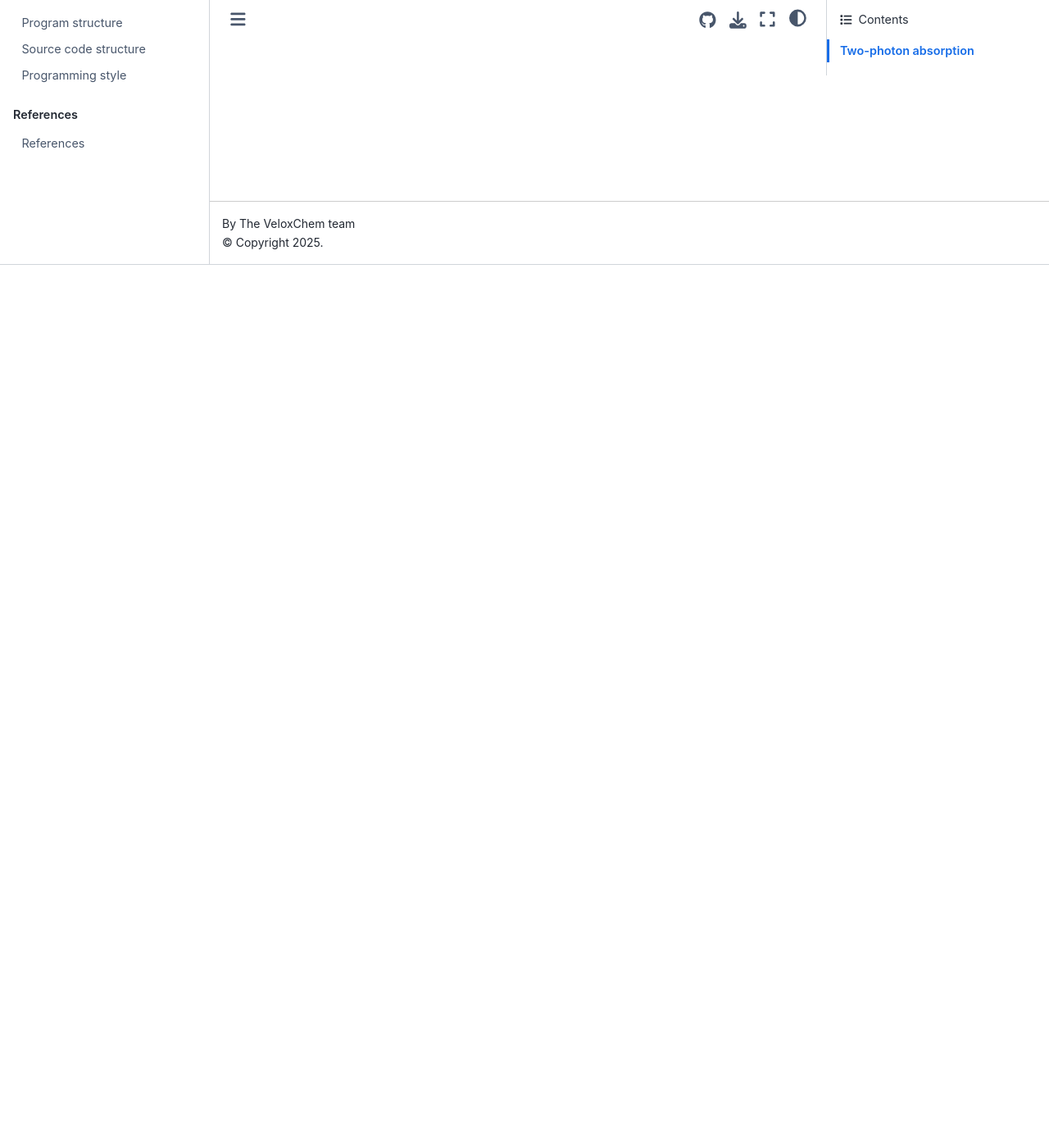
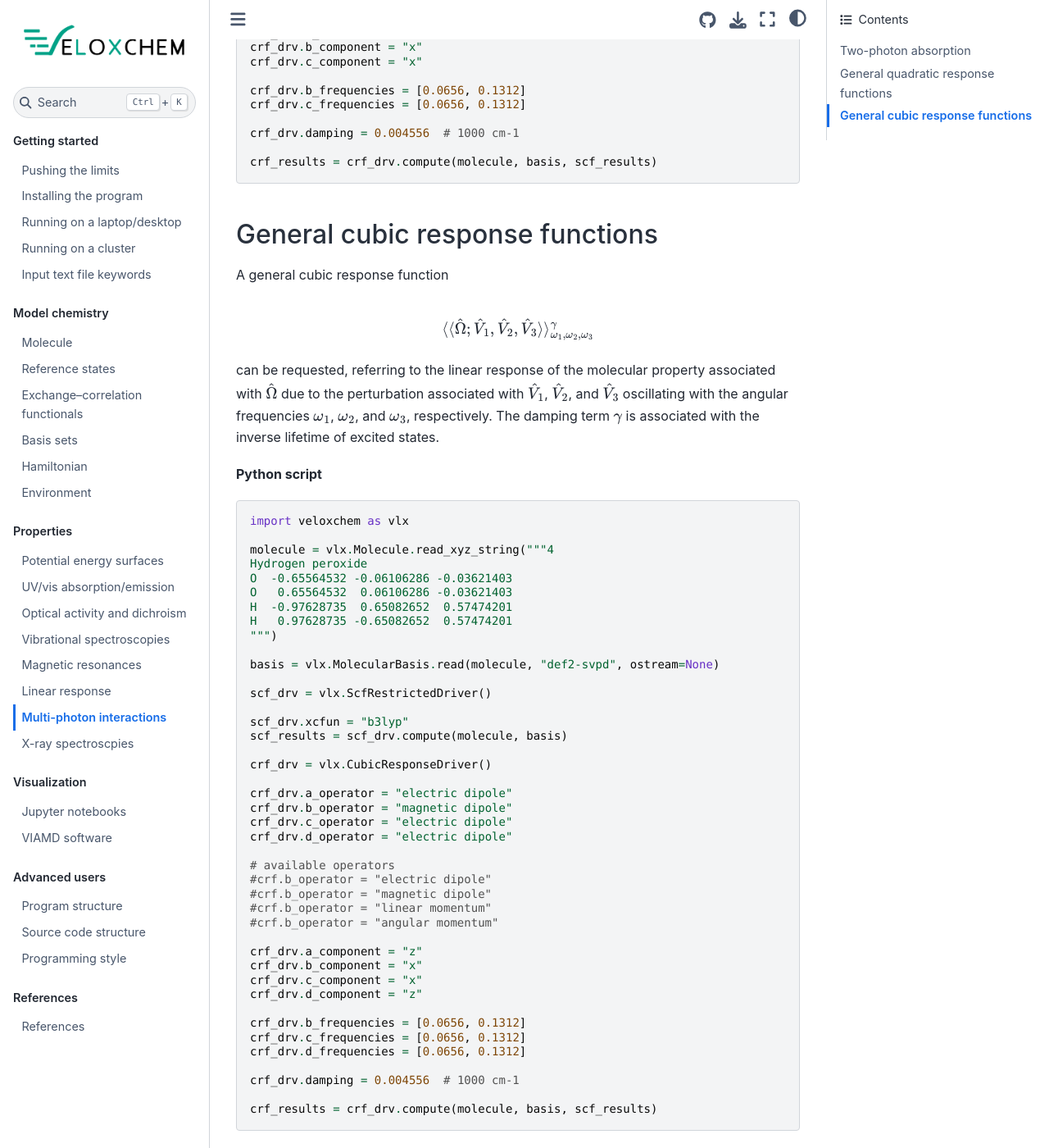
Before and after one commit to kthpanor/vlxman, a Jupyter Book: the page built from docs/nlo.md, in a window 1280 px wide and 1400 px high, scrolled down 1077 px. Shown: the whole window at 82% size. Built offline with Jupyter Book 1.0.4 settings and Sphinx 7.4.7 and the Sphinx Book theme 1.1.4, drawn with Linux system fonts in a browser that asks for light colours; some of the changed text lies outside the part shown.

Commit message:
adding CPP response functions

````diff
--- a/docs/nlo.md
+++ b/docs/nlo.md
@@ -3,3 +3,118 @@
 
 (sec:tpa)=
 ## Two-photon absorption
+
+(sec:cpp_qrf)=
+## General quadratic response functions
+
+A general quadratic response function
+
+$$
+\langle\langle \hat{\Omega}; \hat{V}_1, \hat{V}_2
+\rangle \rangle_{\omega_1, \omega_2}^\gamma
+$$
+
+can be requested, referring to the linear response of the molecular property associated with $\hat{\Omega}$ due to the perturbation associated with $\hat{V}_1$ and $\hat{V}_2$ oscillating with the angular frequencies $\omega_1$ and $\omega_2$, respectively. The damping term $\gamma$ is associated with the inverse lifetime of excited states.
+
+**Python script**
+
+```
+import veloxchem as vlx
+
+molecule = vlx.Molecule.read_xyz_string("""4
+Hydrogen peroxide
+O  -0.65564532 -0.06106286 -0.03621403
+O   0.65564532  0.06106286 -0.03621403
+H  -0.97628735  0.65082652  0.57474201
+H   0.97628735 -0.65082652  0.57474201
+""")
+
+basis = vlx.MolecularBasis.read(molecule, "def2-svpd", ostream=None)
+
+scf_drv = vlx.ScfRestrictedDriver()
+
+scf_drv.xcfun = "b3lyp"
+scf_results = scf_drv.compute(molecule, basis)
+
+crf_drv = vlx.QuadraticResponseDriver()
+
+crf_drv.a_operator = "electric dipole"
+crf_drv.b_operator = "magnetic dipole"
+crf_drv.c_operator = "electric dipole"
+
+# available operators
+#qrf.b_operator = "electric dipole"
+#qrf.b_operator = "magnetic dipole"
+#qrf.b_operator = "linear momentum"
+#qrf.b_operator = "angular momentum"
+
+crf_drv.a_component = "z"
+crf_drv.b_component = "x"
+crf_drv.c_component = "x"
+
+crf_drv.b_frequencies = [0.0656, 0.1312]
+crf_drv.c_frequencies = [0.0656, 0.1312]
+
+crf_drv.damping = 0.004556  # 1000 cm-1
+
+crf_results = crf_drv.compute(molecule, basis, scf_results)
+```
+
+(sec:cpp_crf)=
+## General cubic response functions
+
+A general cubic response function
+
+$$
+\langle\langle \hat{\Omega}; \hat{V}_1, \hat{V}_2, \hat{V}_3
+\rangle \rangle_{\omega_1, \omega_2, \omega_3}^\gamma
+$$
+
+can be requested, referring to the linear response of the molecular property associated with $\hat{\Omega}$ due to the perturbation associated with $\hat{V}_1$, $\hat{V}_2$, and $\hat{V}_3$ oscillating with the angular frequencies $\omega_1$, $\omega_2$, and $\omega_3$, respectively. The damping term $\gamma$ is associated with the inverse lifetime of excited states.
+
+**Python script**
+
+```
+import veloxchem as vlx
+
+molecule = vlx.Molecule.read_xyz_string("""4
+Hydrogen peroxide
+O  -0.65564532 -0.06106286 -0.03621403
+O   0.65564532  0.06106286 -0.03621403
+H  -0.97628735  0.65082652  0.57474201
+H   0.97628735 -0.65082652  0.57474201
+""")
+
+basis = vlx.MolecularBasis.read(molecule, "def2-svpd", ostream=None)
+
+scf_drv = vlx.ScfRestrictedDriver()
+
+scf_drv.xcfun = "b3lyp"
+scf_results = scf_drv.compute(molecule, basis)
+
+crf_drv = vlx.CubicResponseDriver()
+
+crf_drv.a_operator = "electric dipole"
+crf_drv.b_operator = "magnetic dipole"
+crf_drv.c_operator = "electric dipole"
+crf_drv.d_operator = "electric dipole"
+
+# available operators
+#crf.b_operator = "electric dipole"
+#crf.b_operator = "magnetic dipole"
+#crf.b_operator = "linear momentum"
+#crf.b_operator = "angular momentum"
+
+crf_drv.a_component = "z"
+crf_drv.b_component = "x"
+crf_drv.c_component = "x"
+crf_drv.d_component = "z"
+
+crf_drv.b_frequencies = [0.0656, 0.1312]
+crf_drv.c_frequencies = [0.0656, 0.1312]
+crf_drv.d_frequencies = [0.0656, 0.1312]
+
+crf_drv.damping = 0.004556  # 1000 cm-1
+
+crf_results = crf_drv.compute(molecule, basis, scf_results)
+```
````
Also changed, not shown: docs/intro.md (+4 -1 lines), docs/linear-response.md (+39 -24 lines).
